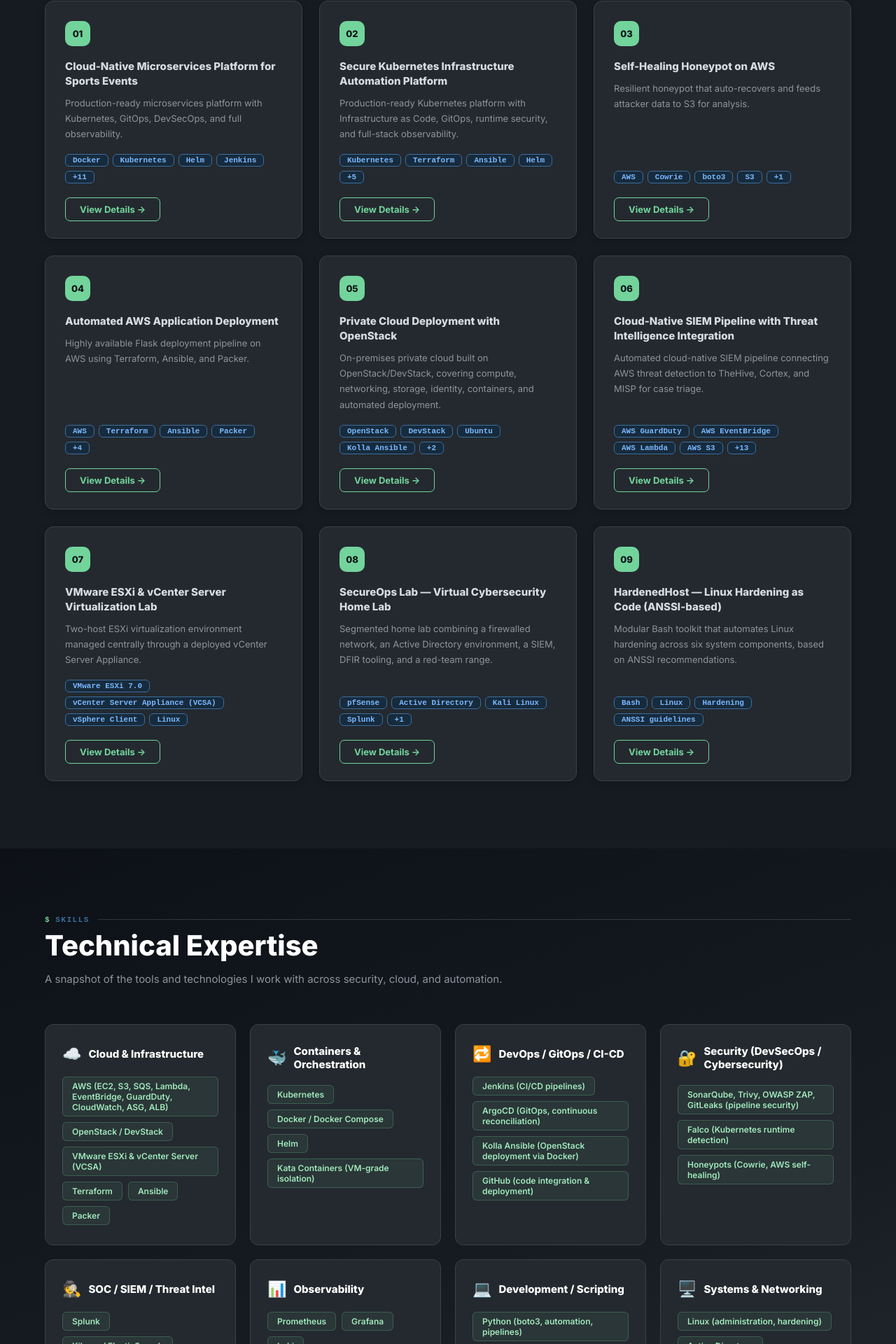
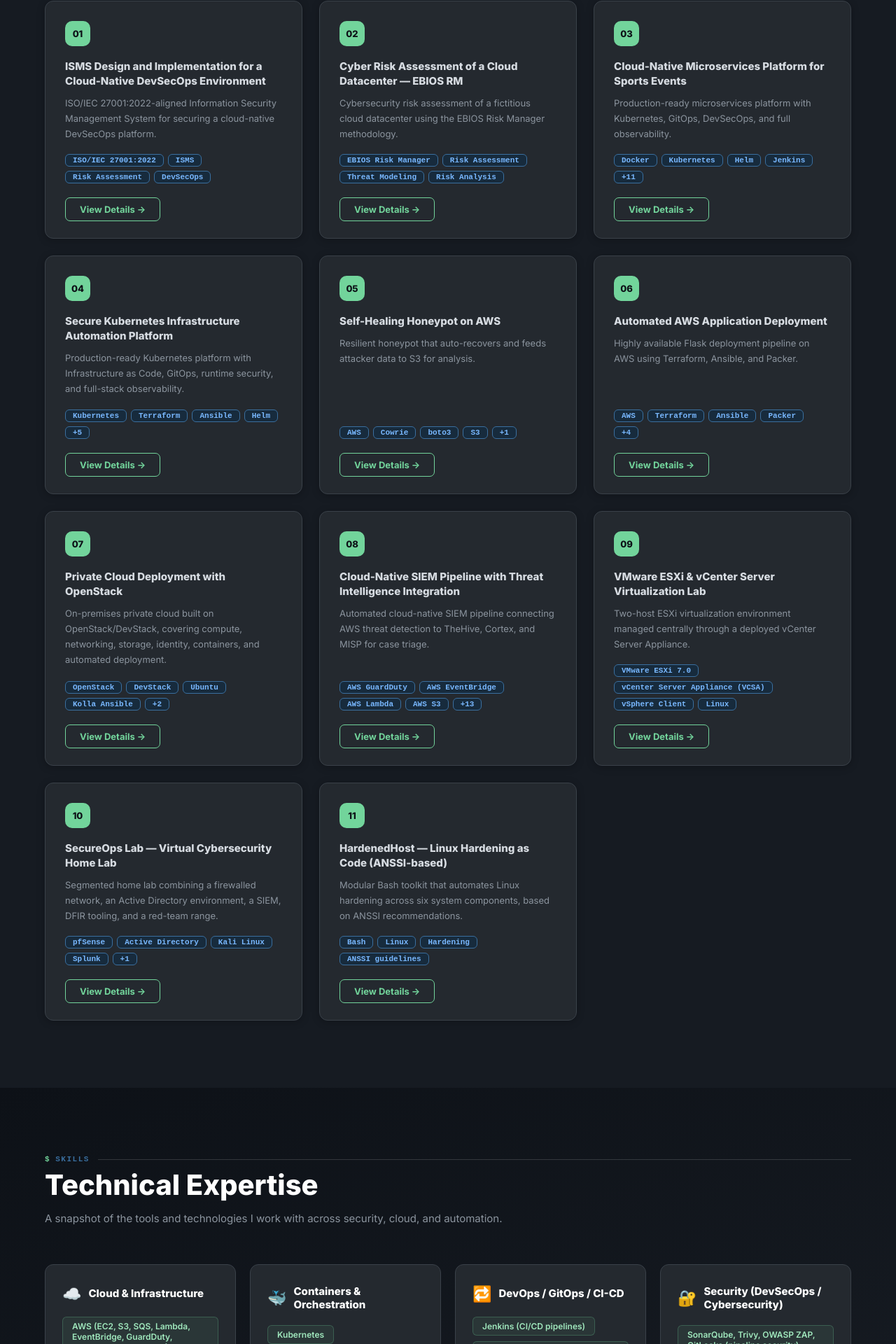
Before and after one commit to hsinaa/Hsinaa-sPortfolio, a React (Vite) app: page / in a window 1280 px wide. Shown: the part 3207-5127 px from the top of the page at 70% size. Built offline with nearby package versions, Linux system fonts and the light colour scheme.

Commit message:
adding new projects

```diff
--- a/src/data/projects.js
+++ b/src/data/projects.js
@@ -40,6 +40,85 @@
   //   results:    ["Result 1", "Result 2"],
   //   diagramUrl: null, // or "/diagrams/your-diagram.png"
   // },
+  {
+  title: "ISMS Design and Implementation for a Cloud-Native DevSecOps Environment",
+
+  short:
+    "ISO/IEC 27001:2022-aligned Information Security Management System for securing a cloud-native DevSecOps platform.",
+
+  tools: [
+    "ISO/IEC 27001:2022",
+    "ISMS",
+    "Risk Assessment",
+    "DevSecOps",
+  ],
+
+  full: [
+    "Designed an Information Security Management System (ISMS) aligned with ISO/IEC 27001:2022 for a cloud-native DevSecOps environment.",
+    "Defined the ISMS scope covering the CI/CD, GitOps, containerization, Kubernetes, infrastructure-as-code, monitoring, and security tooling ecosystem.",
+    "Identified and classified information, software, infrastructure, configuration, and human assets according to confidentiality, integrity, and availability requirements.",
+    "Conducted a structured risk assessment covering threats, vulnerabilities, risk scenarios, impacts, probabilities, and treatment strategies.",
+    "Developed a risk treatment plan with security controls including MFA, RBAC, secrets management, branch protection, vulnerability scanning, network policies, logging, monitoring, backup, and recovery.",
+    "Defined residual-risk objectives and evidence required to demonstrate the effectiveness of implemented security controls."
+  ],
+
+  challenges: [
+    "Defining an appropriate ISMS scope across a complex DevSecOps toolchain.",
+    "Mapping business and technical assets to concrete information security risks.",
+    "Managing security risks across CI/CD, GitOps, containers, and Kubernetes.",
+    "Selecting appropriate security controls while maintaining the agility of the DevSecOps lifecycle.",
+    "Defining measurable evidence to verify that security controls are effectively implemented."
+  ],
+
+  results: [
+    "Structured ISMS framework for a cloud-native DevSecOps environment.",
+    "Complete asset inventory and cybersecurity risk register.",
+    "Identification and prioritization of 20 security risk scenarios.",
+    "Risk treatment plan covering preventive, detective, and recovery controls.",
+    "Defined transition from inherent risk to targeted residual risk.",
+    "Security governance approach supporting continuous monitoring and improvement."
+  ],
+
+  diagramUrl: "/diagrams/CloudNative-ISMS.png",
+},
+  {
+  title: "Cyber Risk Assessment of a Cloud Datacenter — EBIOS RM",
+
+  short:
+    "Cybersecurity risk assessment of a fictitious cloud datacenter using the EBIOS Risk Manager methodology.",
+
+  tools: [
+    "EBIOS Risk Manager",
+    "Risk Assessment",
+    "Threat Modeling",
+    "Risk Analysis",
+  ],
+
+  full: [
+    "Conducted a cybersecurity risk assessment of a fictitious cloud datacenter using the EBIOS Risk Manager methodology.",
+    "Identified business values, supporting assets, feared events, risk sources, and attacker objectives.",
+    "Designed strategic and operational attack scenarios targeting virtualized infrastructure, administrative accounts, databases, and client data.",
+    "Evaluated cybersecurity risks and identified security measures to reduce exposure and limit attack impact.",
+    "Developed a risk treatment plan covering MFA, PAM, network segmentation, patch management, immutable backups, and security monitoring."
+  ],
+
+  challenges: [
+    "Translating business objectives into concrete cybersecurity risks.",
+    "Mapping dependencies between business values and technical infrastructure.",
+    "Building realistic attack scenarios from external and internal threat sources.",
+    "Defining appropriate security controls and evaluating residual risks."
+  ],
+
+  results: [
+    "Complete EBIOS RM-based risk assessment for a cloud datacenter.",
+    "Structured mapping between business assets, threats, attack scenarios, and security controls.",
+    "Identification of critical attack paths affecting cloud infrastructure and client data.",
+    "Risk treatment plan covering preventive, detective, and recovery measures.",
+    "Defined residual-risk assessment after implementation of security measures."
+  ],
+
+  diagramUrl: "/diagrams/AtlasCloud-EBIOS.png",
+},
   {
     title: "Cloud-Native Microservices Platform for Sports Events",
 
--- a/src/data/skills.js
+++ b/src/data/skills.js
@@ -26,7 +26,6 @@
       "Kubernetes",
       "Docker / Docker Compose",
       "Helm",
-      "Kata Containers (VM-grade isolation)",
     ],
   },
   {
@@ -36,7 +35,6 @@
     skills: [
       "Jenkins (CI/CD pipelines)",
       "ArgoCD (GitOps, continuous reconciliation)",
-      "Kolla Ansible (OpenStack deployment via Docker)",
       "GitHub (code integration & deployment)",
     ],
   },
@@ -46,8 +44,8 @@
     label:  "Security (DevSecOps / Cybersecurity)",
     skills: [
       "SonarQube, Trivy, OWASP ZAP, GitLeaks (pipeline security)",
-      "Falco (Kubernetes runtime detection)",
-      "Honeypots (Cowrie, AWS self-healing)",
+      "Falco",
+      "Honeypots (Cowrie)",
     ],
   },
   {
@@ -55,7 +53,6 @@
     icon:   "🕵️",
     label:  "SOC / SIEM / Threat Intel",
     skills: [
-      "Splunk",
       "Kibana / ElasticSearch",
       "TheHive, Cortex, MISP (incident handling, threat intel enrichment)",
       "Wazuh",
@@ -91,6 +88,18 @@
       "Networks Fundamentals",
     ],
   },
+  {
+  id:     "grc",
+  icon:   "📋",
+  label:  "GRC (Governance, Risk & Compliance)",
+  skills: [
+    "EBIOS Risk Manager",
+    "ISO/IEC 27001",
+    "PCA/PRA",
+    "Analyse et gestion des risques SI",
+    "Politiques de sécurité & plans de traitement des risques",
+  ],
+},
   // ── To add a category ──
   // {
   //   id:     "your-category",
```
Also changed, not shown: public/diagrams/AtlasCloud-EBIOS.png (added), public/diagrams/CloudNative-ISMS.png (added).
